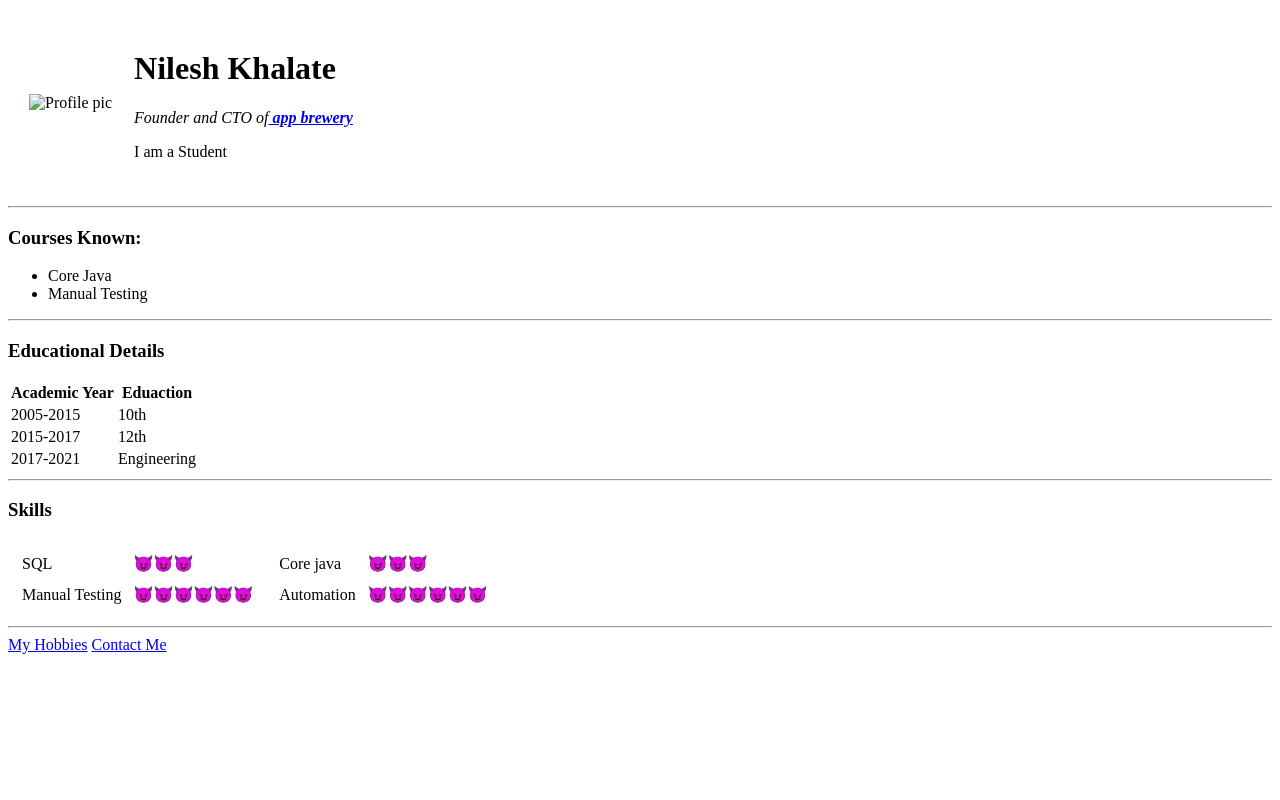
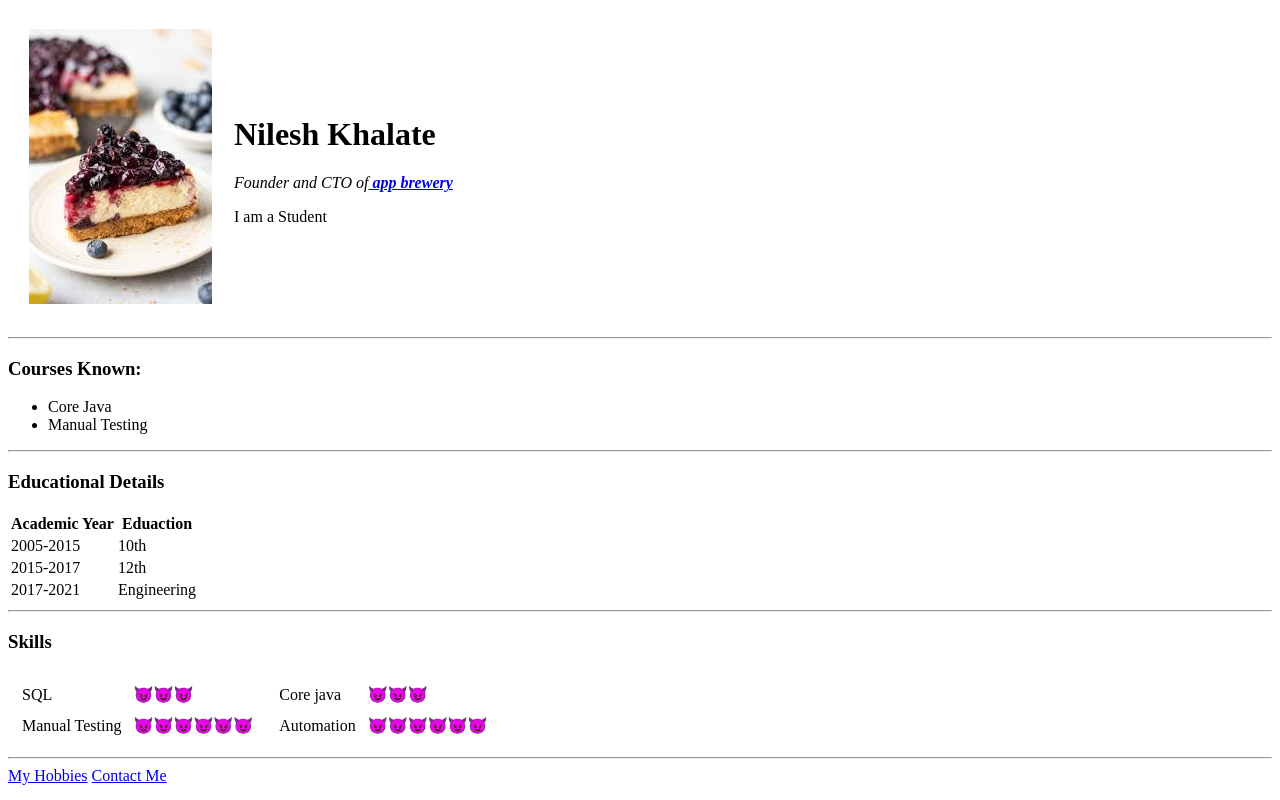
Before and after one commit to Nileshk54/CV, a plain HTML site: page index.html in a window 1280 px wide. Drawn offline with Linux system fonts and the light colour scheme.

Commit message:
Update index.html

```diff
--- a/index.html
+++ b/index.html
@@ -7,7 +7,7 @@
 <body>
     <table cellspacing="20">
         <tr>
-            <td><img src="images/c.jpg" alt="Profile pic"></td>
+            <td><img src="c.jpg" alt="Profile pic"></td>
             <td><h1>Nilesh Khalate</h1>
                 <p><em>Founder and CTO of<strong><a href="https://www.appbrewery.co/"> app brewery</a></strong></em></p>
                 <p>I am a Student </p></td>
```
